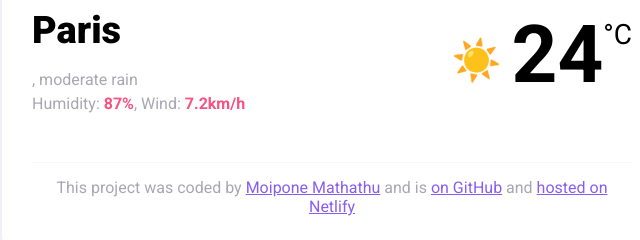
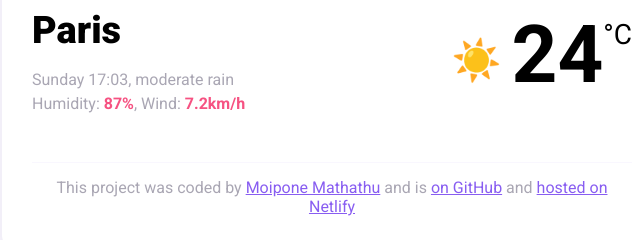
Before and after one commit to Moiponesharon/SkyCast, a plain HTML site: page index.html in a window 1280 px wide. Shown: the part 239-479 px from the top of the page, 308-948 px from the left. Drawn offline with Linux system fonts and the light colour scheme.

Commit message:
updated html by adding javascript file

```diff
--- a/index.html
+++ b/index.html
@@ -60,4 +60,5 @@
       >
     </footer>
   </body>
+   <script src="src/script.js"></script>
 </html>
```
